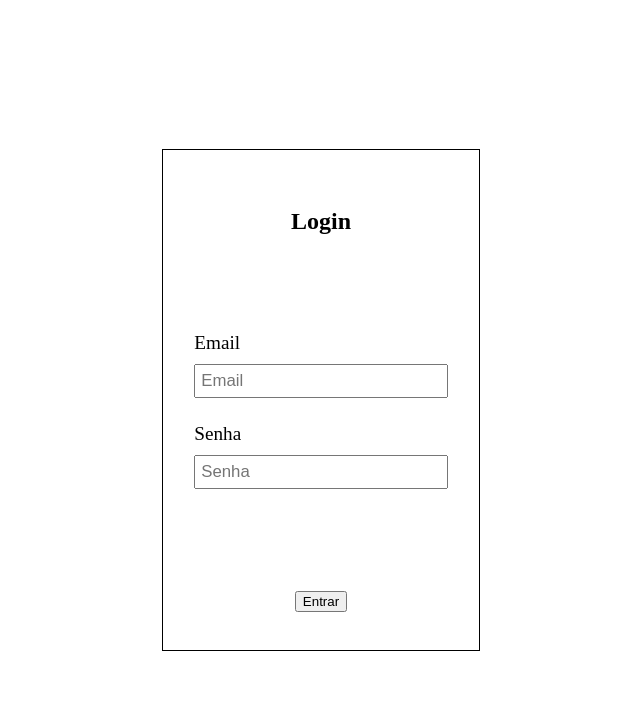
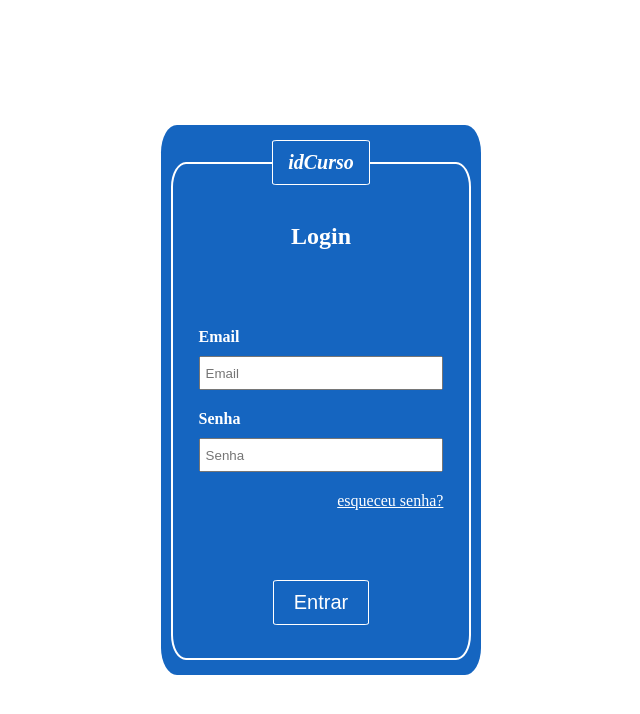
Before and after one commit to landeilsonveloso/idcurso-project, a plain HTML site: page index.html in a window 1280 px wide. Shown: the whole page, without its empty margins (319-959 px from the left). Drawn offline with Linux system fonts and the light colour scheme.

Commit message:
ajustes na tela de login

```diff
--- a/index.html
+++ b/index.html
@@ -10,24 +10,28 @@
     </head>
 
     <body>
-        <div class="divForm">
-            <form action="">
-                <div class="formTitle">
+        <form action="">
+            <fieldset>
+                <legend><b><i>idCurso</i></b></legend>
+
+                <div class="divTitle">
                     <h2>Login</h2>
                 </div>
 
-                <div class="formInput">
-                    <label for="">Email</label>
-                    <input type="email" placeholder="Email">
-                    <label for="">Senha</label>
-                    <input type="password" placeholder="Senha">
+                <div class="divInput">
+                    <label for=""><b>Email</b></label>
+                    <input type="email" placeholder="Email" required>
+                    <label for=""><b>Senha</b></label>
+                    <input type="password" placeholder="Senha" required>
+                    <a href="">esqueceu senha?</a>
                 </div>
 
-                <div class="formBtn">
+                <div class="divBtn">
                     <button type="button" onclick="fazerLogin()">Entrar</button>
                 </div>
-            </form>
-        </div>
+
+            </fieldset>
+        </form>
     </body>
 
     <script src="index.js"></script>
--- a/style.css
+++ b/style.css
@@ -8,56 +8,87 @@ body {
     align-items: center;
 }
 
-.divForm {
-    width: 33%;
-    height: 600px;
+form {
+    width: 25%;
+    height: 550px;
+    border-radius: 5%;
+    background-color: #1565C0;
     display: flex;
     justify-content: center;
     align-items: center;
 }
 
-form {
-    width: 75%;
+fieldset {
+    width: 85%;
     height: 500px;
-    border: 1px solid #000;
+    border-radius: 5%;
+    color: #fff;
+    border: 2px solid #fff;
     display: flex;
     flex-direction: column;
     justify-content: space-around;
     align-items: center;
 }
 
-.formTitle {
+fieldset legend {
+    font-size: 1.25rem;
+    padding: 10px 15px;
+    border-radius: 5%;
+    border: 1px solid #fff;
+    margin: auto;
+    align-self: center;
+    color: #fff;
+    background-color: #1565C0;
+}
+
+.divTitle {
+    height: 100px;
     display: flex;
     justify-content: center;
     align-items: center;
 }
 
-.formInput {
-    width: 80%;
-    font-size: 1.20rem;
+.divInput {
+    width: 90%;
+    height: 300px;
     display: flex;
     flex-direction: column;
     justify-content: center;
 }
 
-.formInput input {
+.divInput input {
     height: 20px;
-    margin: 10px 0px 25px 0px;
-    font-size: 1.05rem;
     padding: 5px;
+    margin: 10px 0px 20px 0px;
 }
 
-.formBtn {
+.divInput a {
+    text-align: end;
+    color: #fff;
+}
+
+.divBtn {
+    height: 100px;
     display: flex;
     justify-content: center;
     align-items: center;
+}
+
+.divBtn button {
+    font-size: 1.25rem;
+    padding: 10px 20px;
+    border-radius: 5%;
+    border: 1px solid #fff;
+    color: #fff;
+    background-color: #1565C0;
+    cursor: pointer;
 }
 
 .menu {
     width: 20%;
     height: 100vh;
     color: white;
-    background-color: #2196F3;
+    background-color: #1565C0;
     display: flex;
     flex-direction: column;
     align-items: center;
@@ -99,7 +130,7 @@ form {
     margin-top: 10px;
     border: 2px solid white;
     color: white;
-    background-color: #2196F3;
+    background-color: #1565C0;
     cursor: pointer;
 }
 
```
